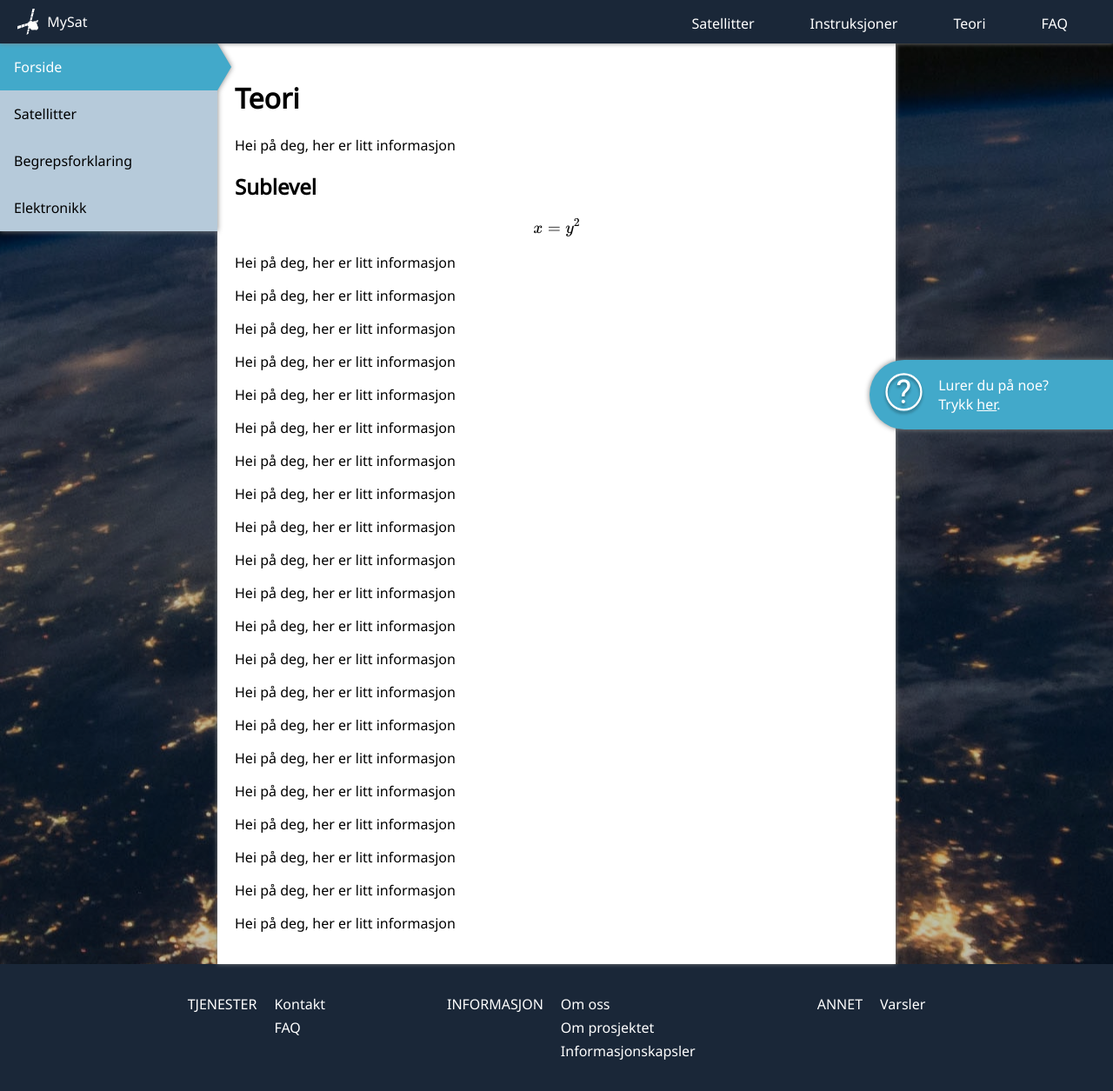
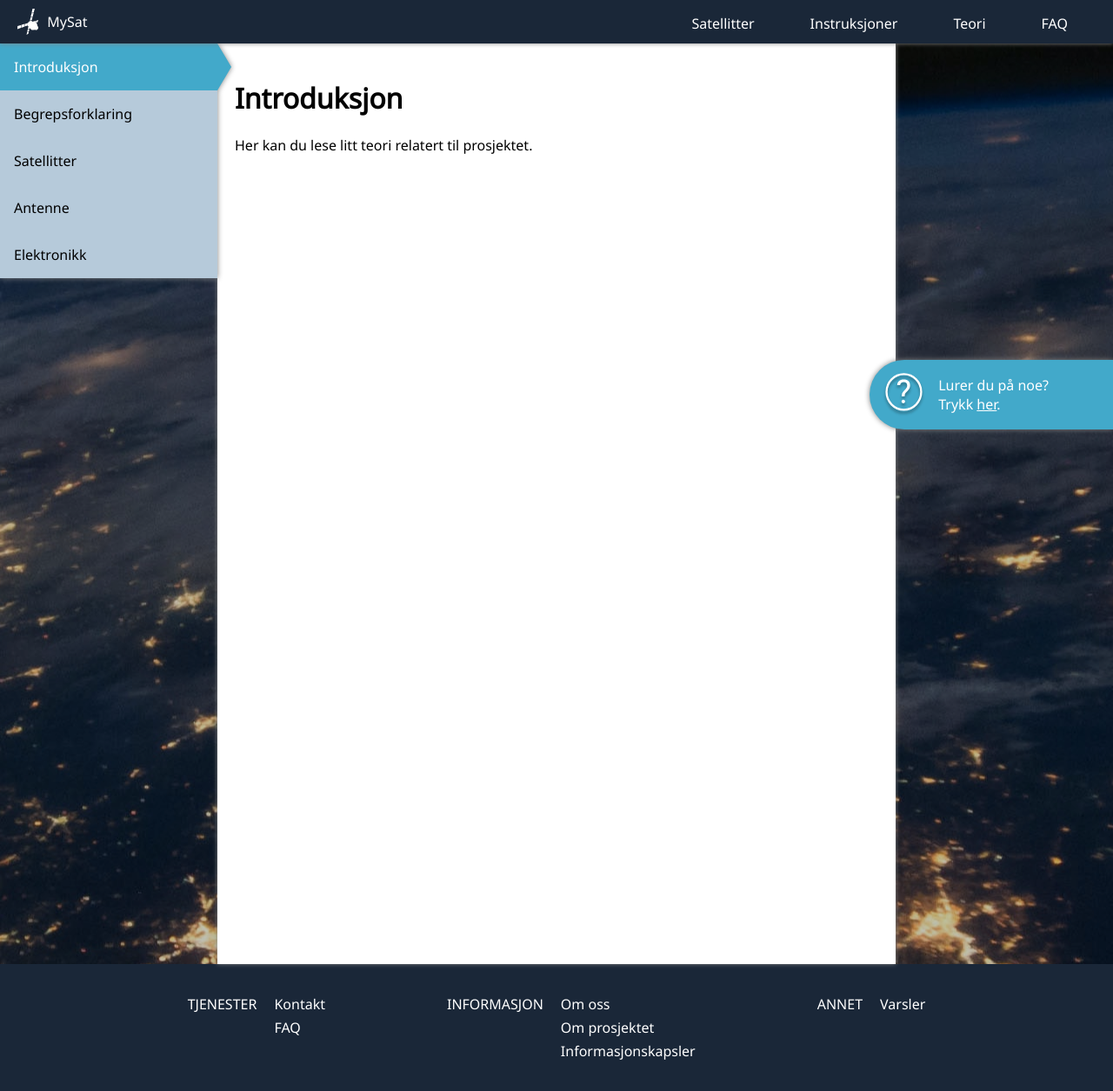
Before and after one commit to petterroea/eit-satellitt-i-norge, a Jekyll site: the page built from src/teori/index.md, in a window 1280 px wide and 1255 px high. Shown: the whole window at 87% size. Built offline with Jekyll 4.4.1, drawn with Linux system fonts in a browser that asks for light colours.

Commit message:
lagt inn mer teori

```diff
--- a/src/teori/index.md
+++ b/src/teori/index.md
@@ -1,55 +1,9 @@
 ---
-title: Forside
+title: Teori
 layout: guide
 collection: theory
 ---
 
-# Teori
+# Introduksjon
 
-Hei på deg, her er litt informasjon
-
-## Sublevel
-
-$$ x = y^2 $$
-
-Hei på deg, her er litt informasjon
-
-Hei på deg, her er litt informasjon
-
-Hei på deg, her er litt informasjon
-
-Hei på deg, her er litt informasjon
-
-Hei på deg, her er litt informasjon
-
-Hei på deg, her er litt informasjon
-
-Hei på deg, her er litt informasjon
-
-Hei på deg, her er litt informasjon
-
-Hei på deg, her er litt informasjon
-
-Hei på deg, her er litt informasjon
-
-Hei på deg, her er litt informasjon
-
-Hei på deg, her er litt informasjon
-
-Hei på deg, her er litt informasjon
-
-Hei på deg, her er litt informasjon
-
-Hei på deg, her er litt informasjon
-
-Hei på deg, her er litt informasjon
-
-Hei på deg, her er litt informasjon
-
-Hei på deg, her er litt informasjon
-
-Hei på deg, her er litt informasjon
-
-Hei på deg, her er litt informasjon
-
-Hei på deg, her er litt informasjon
+Her kan du lese litt teori relatert til prosjektet.
```
Also changed, not shown: src/_data/theory.yml (+5 -3 lines), src/teori/antenne/index.md (added, +50 -0 lines), src/teori/begrepsforklaring/index.md (+32 -0 lines), src/teori/elektronikk/index.md (+9 -0 lines), src/teori/satellitter/index.md (+0 -16 lines).
